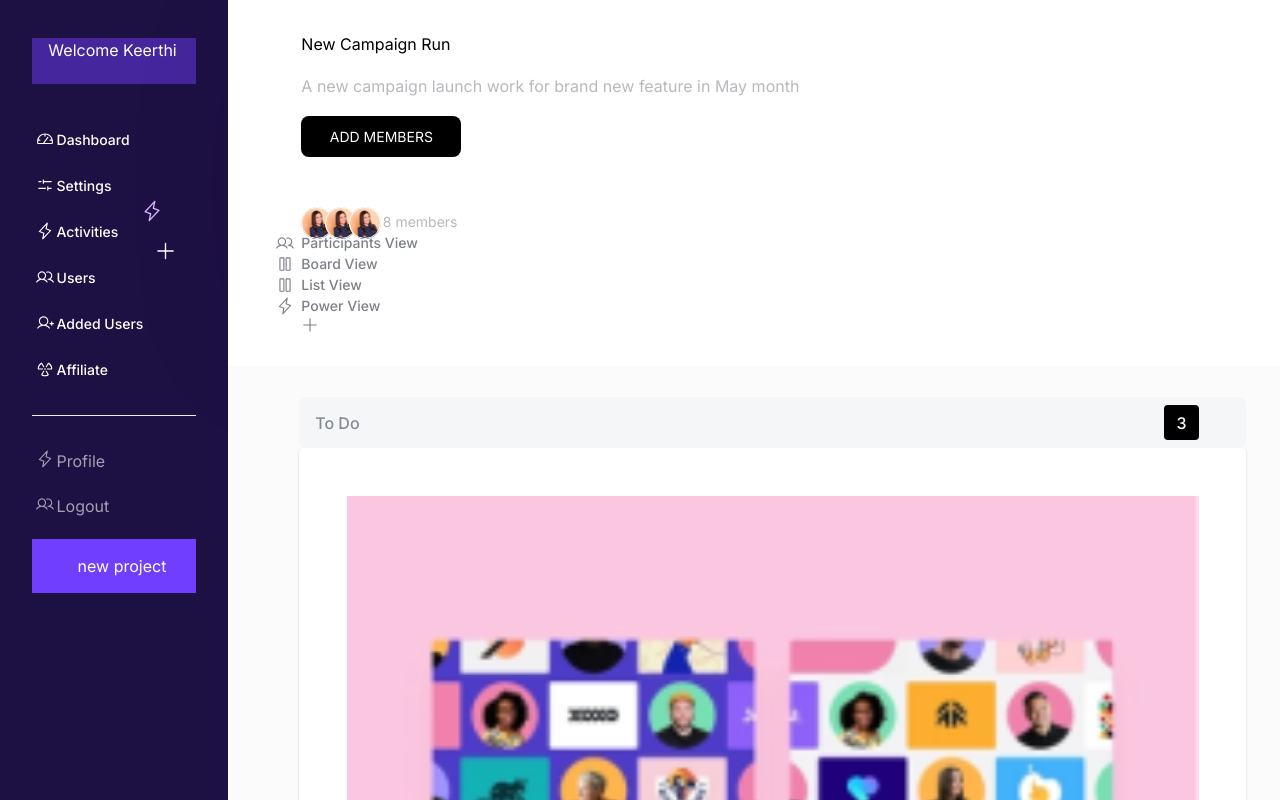
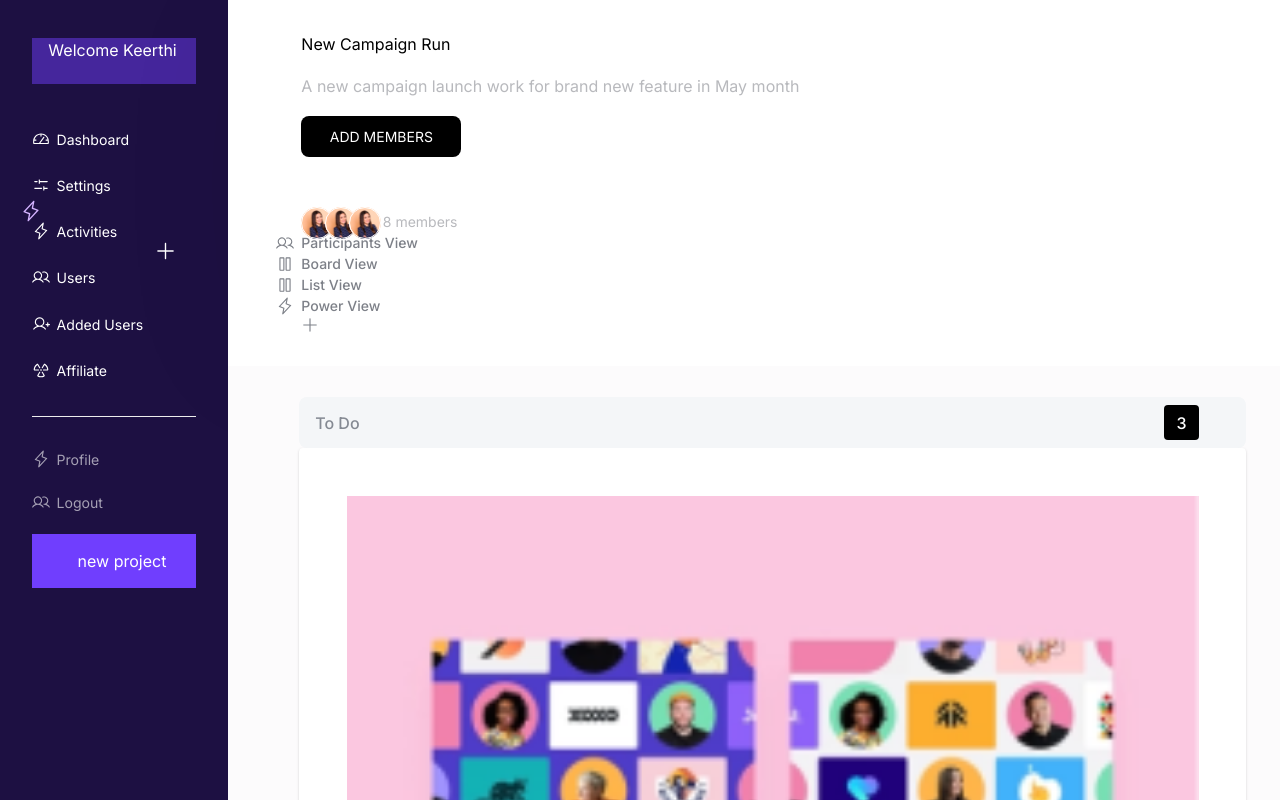
Before and after one commit to tunny17/Dashboard-Assessment, a React (Vite) app: page / in a window 1280 px wide. Shown: the top 800 px of the page. Built offline with nearby package versions, Linux system fonts and the light colour scheme.

Commit message:
Slight edits

```diff
--- a/src/App.css
+++ b/src/App.css
@@ -36,7 +36,7 @@
 .nav-1 p::before {
   content: url(./assets/Nav/Lightning.svg);
   position: absolute;
-  left: 11%;
+  left: 20px;
   top: 25%;
   width: auto;
 }
@@ -48,8 +48,7 @@
 }
 .nav-1 li {
   margin: 18% 0;
-  font-weight: 500;
-  font-size: 14px;
+  font-size: 0.88rem;
 }
 
 /* --- second nav */
@@ -60,6 +59,7 @@
 }
 .nav-2 ul li {
   opacity: 0.6;
+  font-size: 0.88rem;
   margin: 5% 0 13% 15%;
 }
 
@@ -79,7 +79,8 @@
 .nav-container li::before {
   position: absolute;
   top: 5%;
-  left: -15%;
+  left: -25px;
+  zoom: 100%;
 }
 .dashboard::before {
   content: url(./assets/Nav/Nav1.svg);
```
